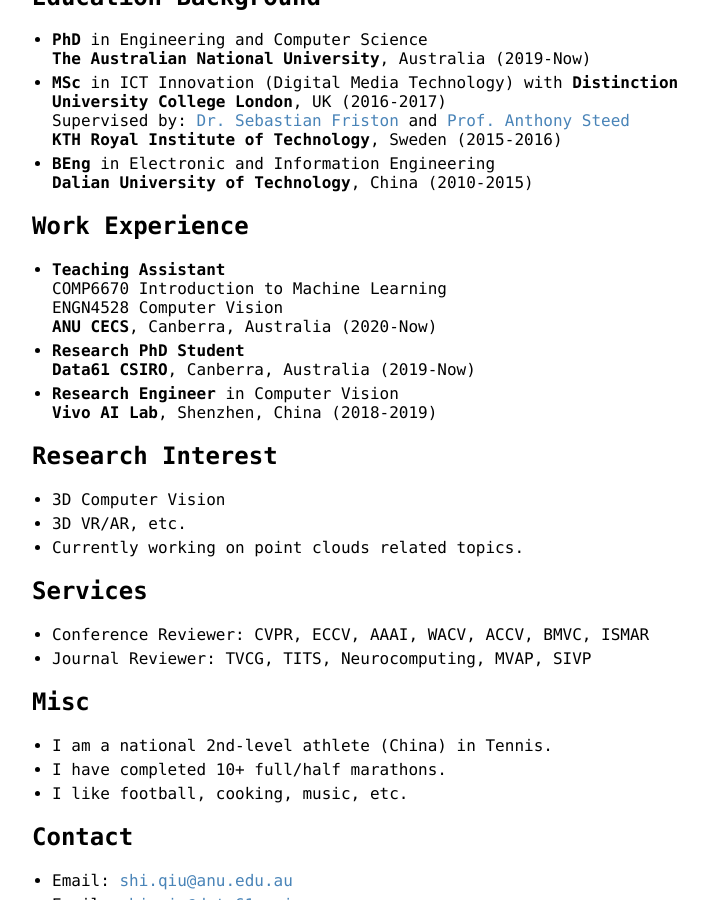
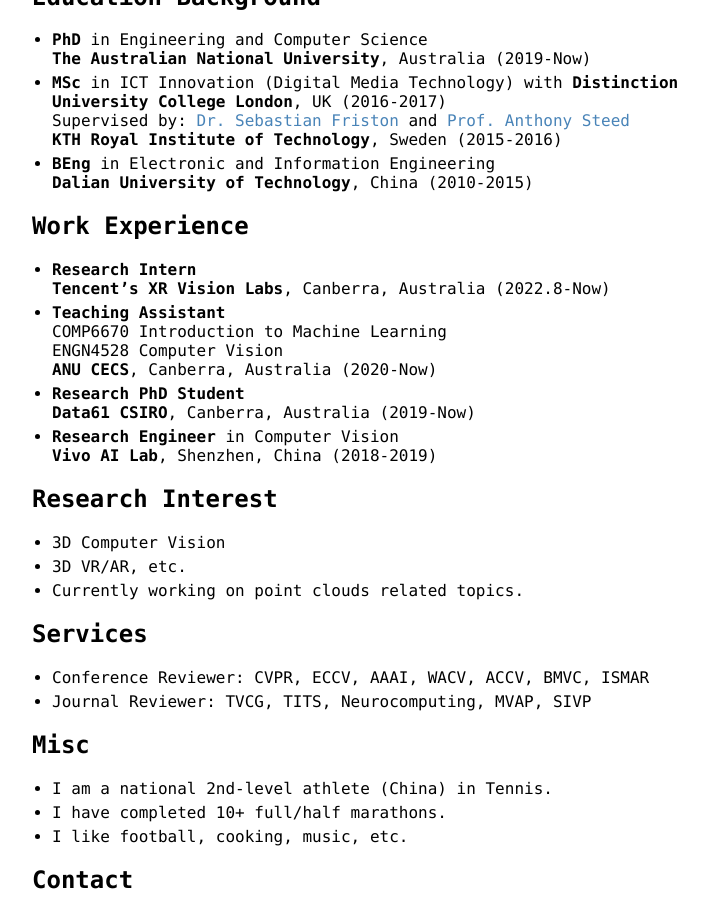
Before and after one commit to ShiQiu0419/ShiQiu0419.github.io, a Jekyll site: the page built from index.md, in a window 1280 px wide and 900 px high, scrolled down 940 px. Shown: the whole window, without its empty margins (258-966 px from the left). Built offline with Jekyll 4.4.1, drawn with Linux system fonts in a browser that asks for light colours; our own code applies the rules of GitHub Pages for plain Markdown files.

Commit message:
Update index.md

```diff
--- a/index.md
+++ b/index.md
@@ -45,6 +45,8 @@
 **Dalian University of Technology**, China (2010-2015)
 
 ## Work Experience
+* **Research Intern**
+**Tencent's XR Vision Labs**, Canberra, Australia (2022.8-Now)
 * **Teaching Assistant**
 COMP6670 Introduction to Machine Learning
 ENGN4528 Computer Vision
```
